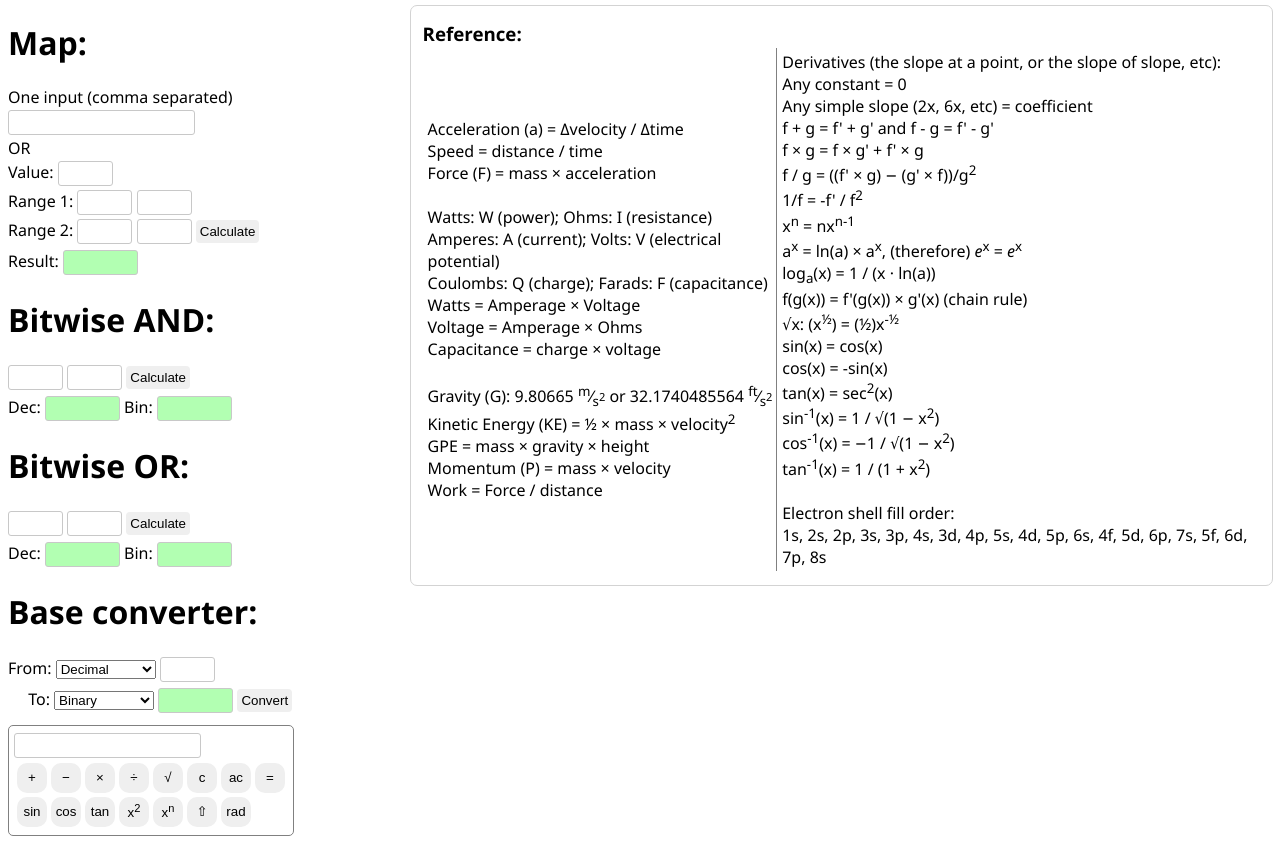
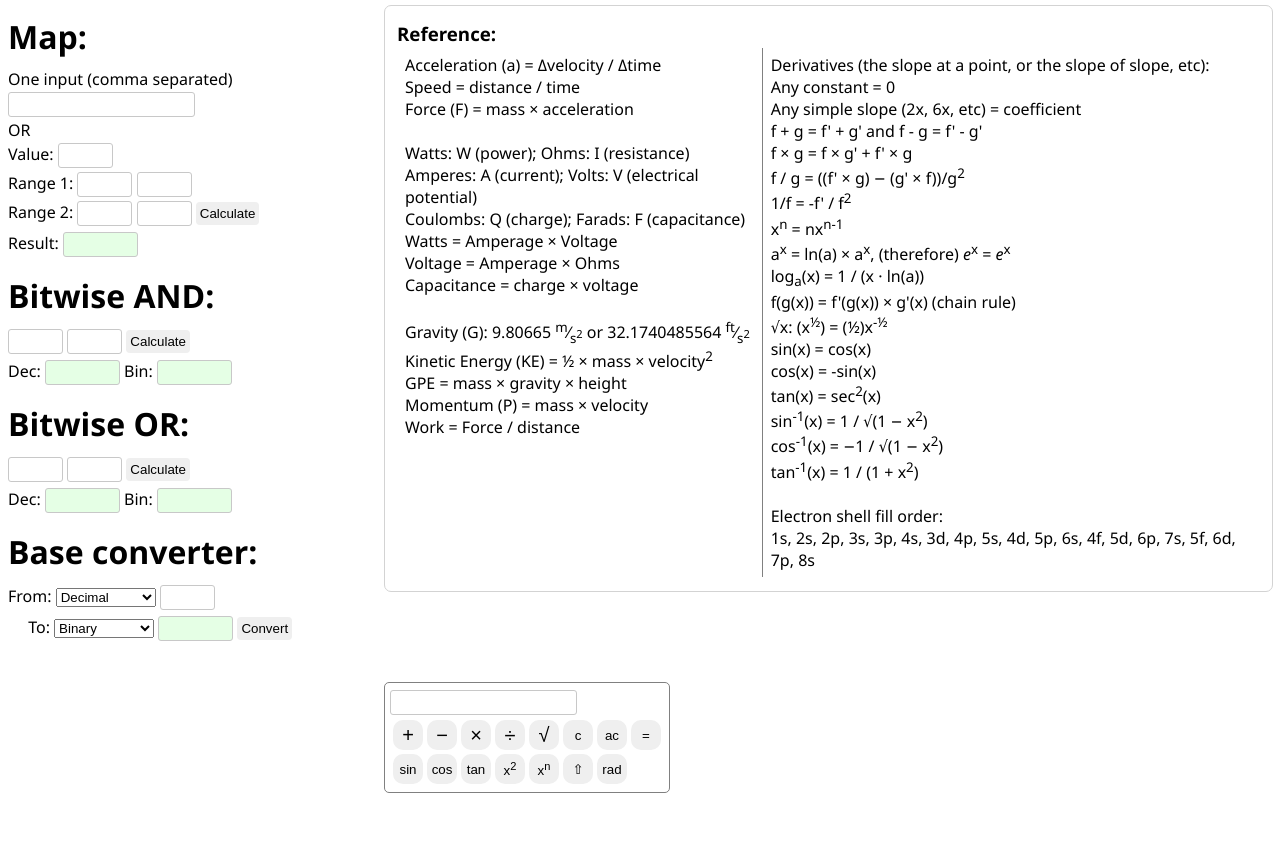
Before and after one commit to Redfluffydragon/calculator, a plain HTML site: page index.html in a window 1280 px wide. After the commit the page ends 800 px from the top, so only its background shows below. Drawn offline with Linux system fonts and the light colour scheme.

Commit message:
Better styles?

```diff
--- a/index.css
+++ b/index.css
@@ -9,7 +9,7 @@ body {
 .result {
   width: 65px;
   margin-top: 4px;
-  background: rgba(0, 255, 0, .3);
+  background: rgba(0, 255, 0, .1);
 }
 
 input {
@@ -27,6 +27,10 @@ button {
   margin: 0;
 }
 
+button:hover {
+  background: rgb(170, 170, 170);
+}
+
 #reference h3 {
   margin-bottom: 0;
   padding-bottom: 0;
@@ -42,13 +46,14 @@ button {
 }
 
 #reference td {
-  padding: 3px;
+  padding: 6px;
+  vertical-align: top;
 }
 
 #reference {
   position: absolute;
   top: 5px;
-  left: 32vw;
+  left: 30vw;
   border: 1px solid lightgray;
   padding: 12px;
   border-radius: 7px;
@@ -56,12 +61,10 @@ button {
   margin-right: 7px;
 }
 
-#shelltable td {
-  margin: 0;
-  padding: 0;
-}
-
 #scicalc {
+  position: absolute;
+  left: 30vw;
+  bottom: 7px;
   margin-top: 10px;
   border: .5px solid gray;
   border-radius: 5px;
@@ -70,8 +73,16 @@ button {
 }
 
 #calcbtns button {
-  /* padding: 2px 6px; */
   width: 30px;
   height: 30px;
   border-radius: 10px;
 }
+
+.basicOp {
+  font-size: 20px;
+}
+
+h1 {
+  margin-top: 15px;
+  margin-bottom: 10px;
+}
```
